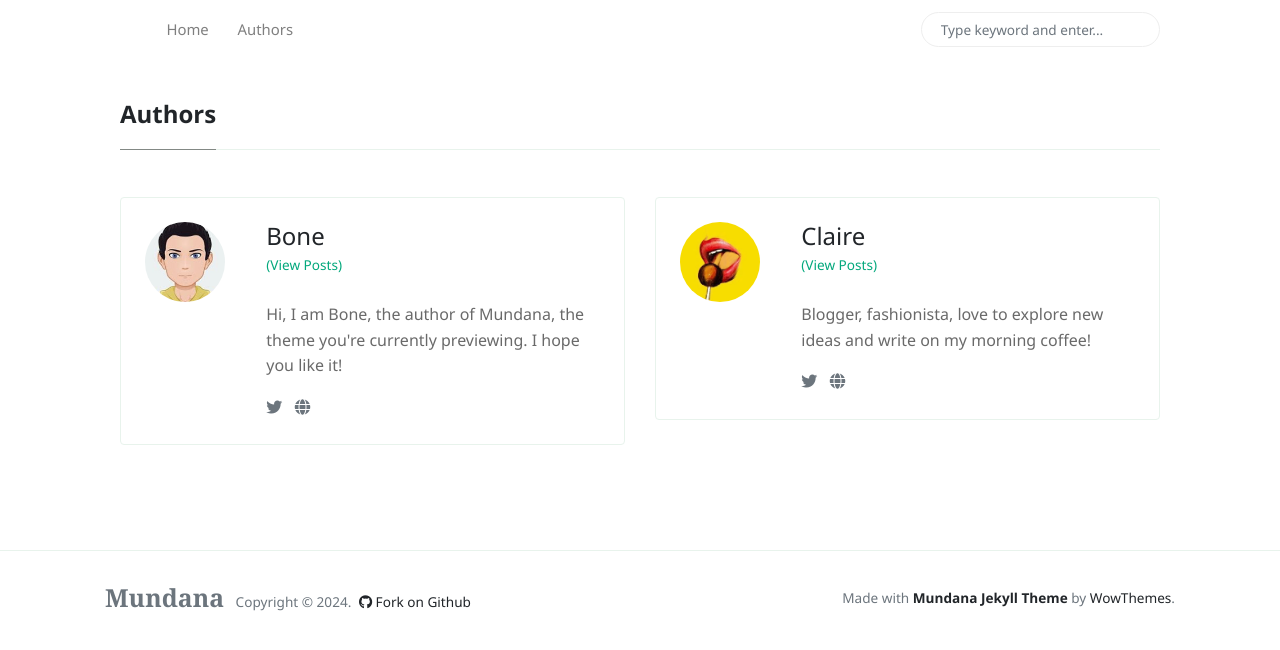
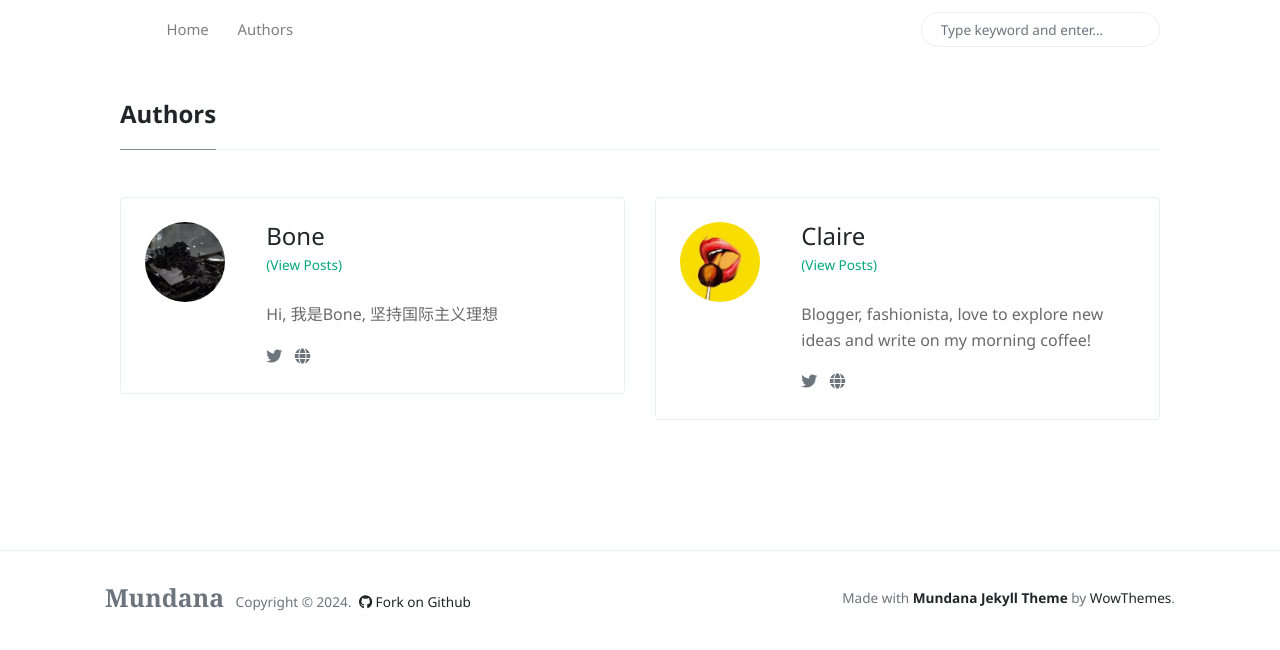
Before and after one commit to zzczzc20/zzczzc20.github.io, a Jekyll site: the page built from docs/_pages/authors-list.html, in a window 1280 px wide. Shown: the top 650 px of the page. Built offline with Jekyll 4.4.1, drawn with Linux system fonts in a browser that asks for light colours; nearby versions of some CDN libraries.

Commit message:
chore: Update author bio in _config.yml

```diff
--- a/docs/_config.yml
+++ b/docs/_config.yml
@@ -44,7 +44,7 @@ authors:
       name:           Bone
       site:           https://www.wowthemes.net
       avatar:         assets/images/avatar1.jpg
-      bio:            "Hi, I am Bone, the author of Mundana, the theme you're currently previewing. I hope you like it!"
+      bio:            "Hi, 我是Bone, 坚持国际主义理想"
       email:          wowthemesnet@gmail.com
       twitter:        https://twitter.com/wowthemesnet
 
```
Also changed, not shown: docs/assets/images/avatar1.jpg.
